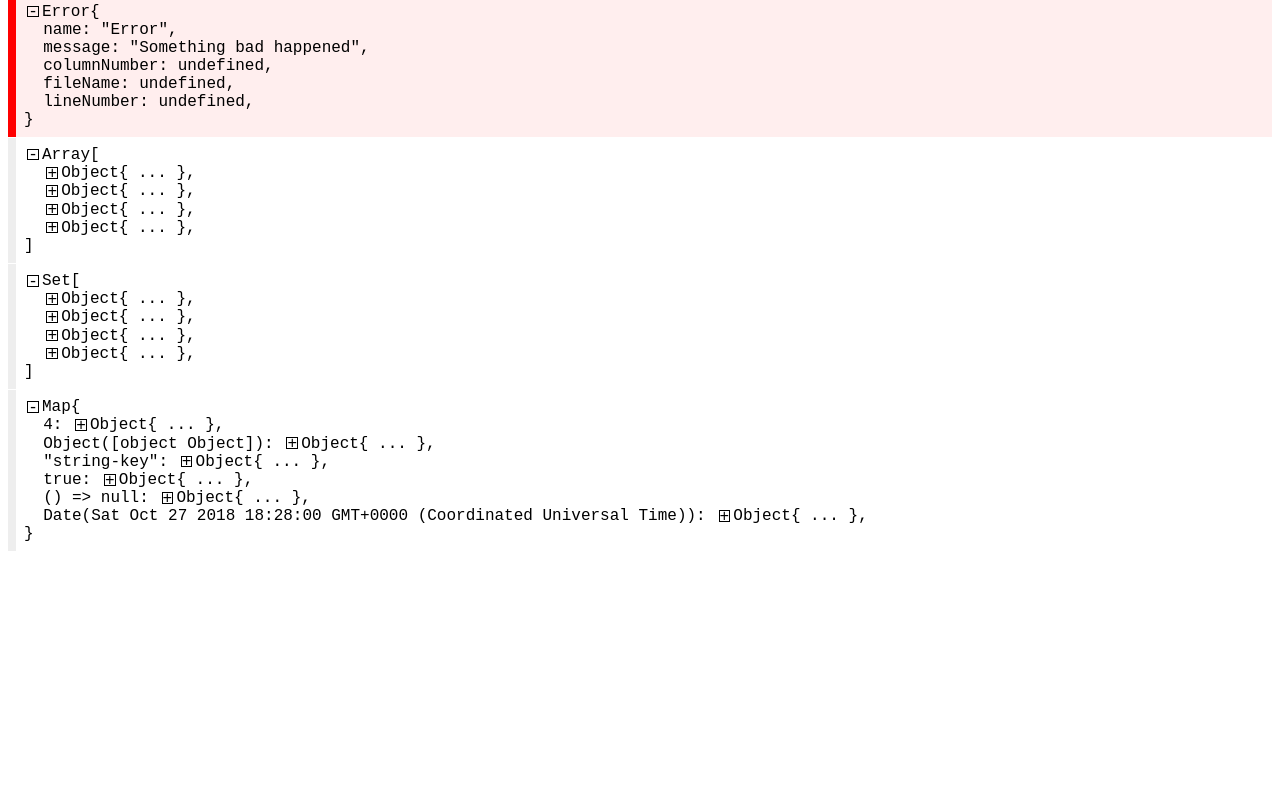
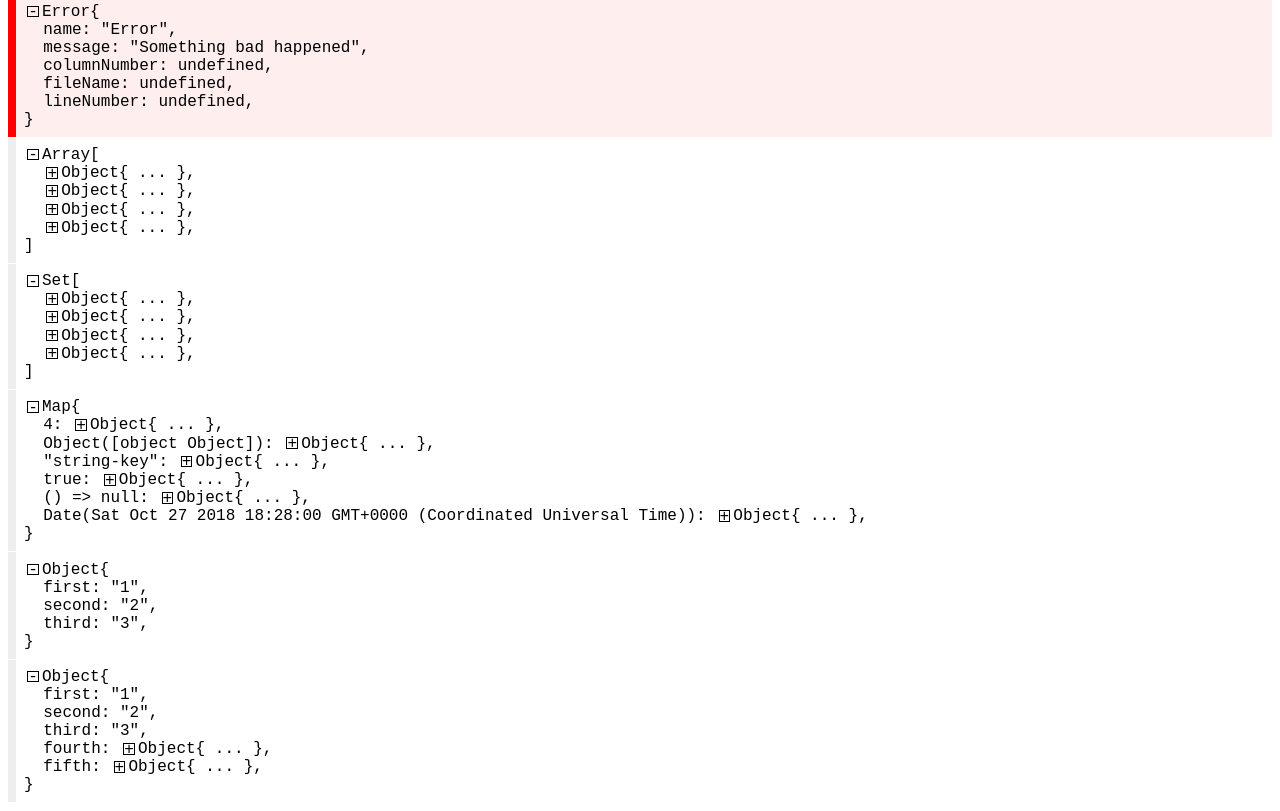
Before and after one commit to burdiuz/js-dom-console, a website: page example.html in a window 1280 px wide. Shown: the part 424-1235 px from the top of the page. Before the commit the page ends 984 px from the top, so only its background shows below. Drawn offline with Linux system fonts and the light colour scheme.

Commit message:
add maximum nesting depth, add refs storage to use same parsed values for objects

```diff
--- a/console.js
+++ b/console.js
@@ -168,7 +168,7 @@
 
   var convertNumber = (value => `${value}`);
 
-  var convertObject = ((value, convertValue) => {
+  var convertObject = ((value, convertValue, refs) => {
     const result = {};
 
     Object.keys(value).forEach(key => {
@@ -253,6 +253,70 @@
   addTypeHandler(String, convertString);
   addTypeHandler(Symbol, convertSymbol);
 
+  var closureValue = createCommonjsModule(function (module, exports) {
+
+  Object.defineProperty(exports, '__esModule', { value: true });
+
+  const singleValueFactory = (defaultValue = null, valueFormatter = (value) => value) => {
+    let value = defaultValue;
+
+    return {
+      getDefault: () => defaultValue,
+      get: () => value,
+      set: (newValue = defaultValue) => {
+        value = valueFormatter(newValue);
+      },
+    };
+  };
+
+  const valuesMapFactory = (defaults = new Map(), valueFormatter = (key, value) => value) => {
+    const defaultValues = new Map(defaults);
+    const getDefault = () => new Map(defaultValues);
+
+    const values = getDefault();
+
+    return {
+      values,
+      getDefault,
+      copy: () => new Map(values),
+      delete: (key) => values.delete(key),
+      has: (key) => values.has(key),
+      set: (key, value) => values.set(key, valueFormatter(key, value)),
+      get: (key) => values.get(key),
+    };
+  };
+
+  const valuesSetFactory = (defaults = new Set(), valueFormatter = (value) => value) => {
+    const defaultValues = new Set(defaults);
+    const getDefault = () => new Set(defaultValues);
+
+    const values = getDefault();
+
+    return {
+      values,
+      getDefault,
+      get: () => new Set(values),
+      delete: (value) => values.delete(value),
+      has: (value) => values.has(value),
+      add: (value) => values.add(valueFormatter(value)),
+    };
+  };
+
+  exports.singleValueFactory = singleValueFactory;
+  exports.valuesMapFactory = valuesMapFactory;
+  exports.valuesSetFactory = valuesSetFactory;
+  });
+
+  unwrapExports(closureValue);
+  var closureValue_1 = closureValue.singleValueFactory;
+  var closureValue_2 = closureValue.valuesMapFactory;
+  var closureValue_3 = closureValue.valuesSetFactory;
+
+  const {
+    get: getMaxNesingDepth,
+    set: setMaxNesingDepth
+  } = closureValue_1(2);
+
   const isString = value => {
     switch (typeof value) {
       case 'symbol':
@@ -285,46 +349,66 @@
     }
   };
 
-  const fallbackConversion = (value, convertValue) => {
+  const fallbackConversion = (value, convertValue, refs) => {
     if (isString(value)) {
       return toString(value);
     }
 
     if (value instanceof Function) {
-      return convertFunction(value, convertValue);
+      return convertFunction(value, convertValue, refs);
     }
 
     if (value instanceof Error) {
-      return convertError(value, convertValue);
+      return convertError(value, convertValue, refs);
     }
 
     if (value instanceof Map) {
-      return convertMap(value, convertValue);
+      return convertMap(value, convertValue, refs);
     }
 
     if (value instanceof Set) {
-      return convertSet(value, convertValue);
+      return convertSet(value, convertValue, refs);
     }
 
     if (value instanceof Array) {
-      return convertArray(value, convertValue);
+      return convertArray(value, convertValue, refs);
     }
 
-    return convertObject(value, convertValue);
+    return convertObject(value, convertValue, refs);
   };
 
-  const convert = value => {
+  const convert = (value, level = 1, refs = new Map()) => {
     if (value === null || value === undefined) {
       return `${value}`;
     }
 
+    const maxLevel = getMaxNesingDepth();
+
+    if (level > maxLevel) {
+      return toString(value);
+    }
+
+    const complex = !isString(value);
+
+    if (complex && refs.has(value)) {
+      return refs.get(value);
+    }
+
     const handler = selectTypeHandler(value);
+    const nextConvert = propValue => convert(propValue, level + 1, refs);
+    let result;
 
     if (handler) {
-      return handler(value, convert);
+      result = handler(value, nextConvert, refs);
     }
 
-    return fallbackConversion(value, convert);
+    result = fallbackConversion(value, nextConvert, refs);
+
+    if (complex) {
+      refs.set(value, result);
+    }
+
+    return result;
   };
 
   /* eslint-disable no-use-before-define */
@@ -521,6 +605,8 @@
   exports.hasTypeHandler = hasTypeHandler;
   exports.removeTypeHandler = removeTypeHandler;
   exports.setTypeHandlerSelector = setTypeHandlerSelector;
+  exports.getMaxNesingDepth = getMaxNesingDepth;
+  exports.setMaxNesingDepth = setMaxNesingDepth;
 
   Object.defineProperty(exports, '__esModule', { value: true });
 
--- a/example.html
+++ b/example.html
@@ -24,13 +24,26 @@
   Msg.log([{ name: 'obj-1' }, { name: 'obj-2' }, { name: 'obj-3' }, { name: 'obj-4' }]);
   Msg.log(new Set([{ name: 'obj-1' }, { name: 'obj-2' }, { name: 'obj-3' }, { name: 'obj-4' }]));
   Msg.log(new Map([
-    [ { type: 'key' }, { type: 'value' } ],
-    [ 'string-key', { name: 'obj-1' } ],
-    [ 4, { name: 'obj-2' } ],
-    [ true, { name: 'obj-3' } ],
-    [ () => null, { name: 'obj-4' } ],
-    [ new Date(), { name: 'obj-5' } ],
+    [{ type: 'key' }, { type: 'value' }],
+    ['string-key', { name: 'obj-1' }],
+    [4, { name: 'obj-2' }],
+    [true, { name: 'obj-3' }],
+    [() => null, { name: 'obj-4' }],
+    [new Date(), { name: 'obj-5' }],
   ]));
+
+  const obj = {
+    first: '1',
+    second: '2',
+    third: '3',
+  };
+
+  Msg.log(obj);
+
+  obj.fourth = Object.assign({}, obj);
+  obj.fifth = obj;
+
+  Msg.log(obj);
 </script>
 
 </html>
--- a/package.json
+++ b/package.json
@@ -1,7 +1,7 @@
 {
   "name": "@actualwave/dom-console",
   "description": "Small UI helper to display console output on the page.",
-  "version": "0.0.6",
+  "version": "0.0.7",
   "main": "console.js",
   "keywords": [
     "js",
@@ -22,6 +22,7 @@
     "url": "https://github.com/burdiuz/js-dom-console.git"
   },
   "dependencies": {
+    "@actualwave/closure-value": "^0.0.3",
     "@actualwave/get-class": "^0.0.4"
   },
   "devDependencies": {
--- a/source/index.js
+++ b/source/index.js
@@ -12,6 +12,7 @@ import {
   removeTypeHandler,
   setTypeHandlerSelector,
 } from './types';
+import { getMaxNesingDepth, setMaxNesingDepth } from './max-depth';
 import { buildContent } from './dom';
 
 export const init = (container, maxItems = Number.MAX_SAFE_INTEGER) => {
@@ -62,4 +63,6 @@ export {
   hasTypeHandler,
   removeTypeHandler,
   setTypeHandlerSelector,
+  getMaxNesingDepth,
+  setMaxNesingDepth,
 };
--- /dev/null
+++ b/source/max-depth.js
@@ -0,0 +1,6 @@
+import { singleValueFactory } from '@actualwave/closure-value';
+
+export const {
+  get: getMaxNesingDepth,
+  set: setMaxNesingDepth,
+} = singleValueFactory(2);
--- a/source/types/Object.js
+++ b/source/types/Object.js
@@ -2,7 +2,7 @@ import { getClassName } from '@actualwave/get-class';
 
 import { setCustomClassNameTo } from '../utils';
 
-export default (value, convertValue) => {
+export default (value, convertValue, refs) => {
   const result = {};
 
   Object.keys(value).forEach((key) => {
```
Also changed, not shown: source/data.js (+32 -10 lines), README.md, console.min.js, 2 other files.
